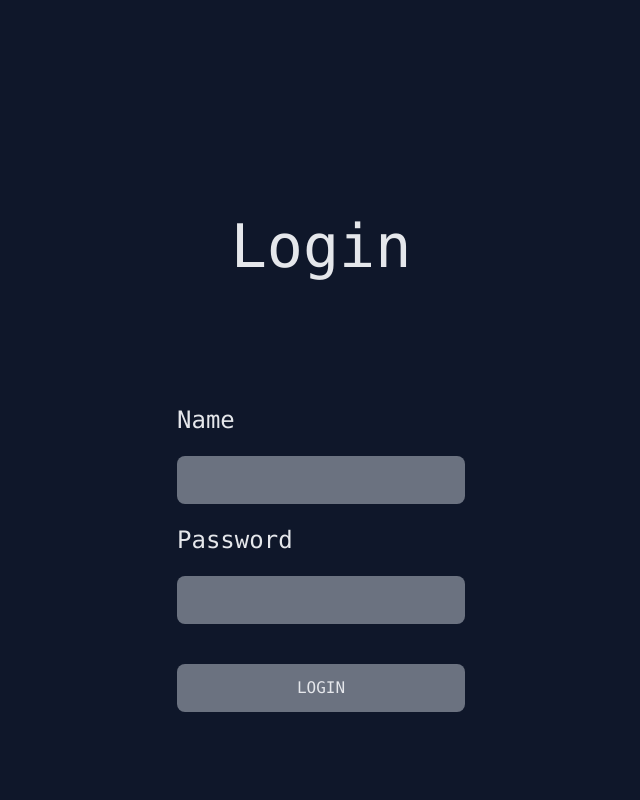
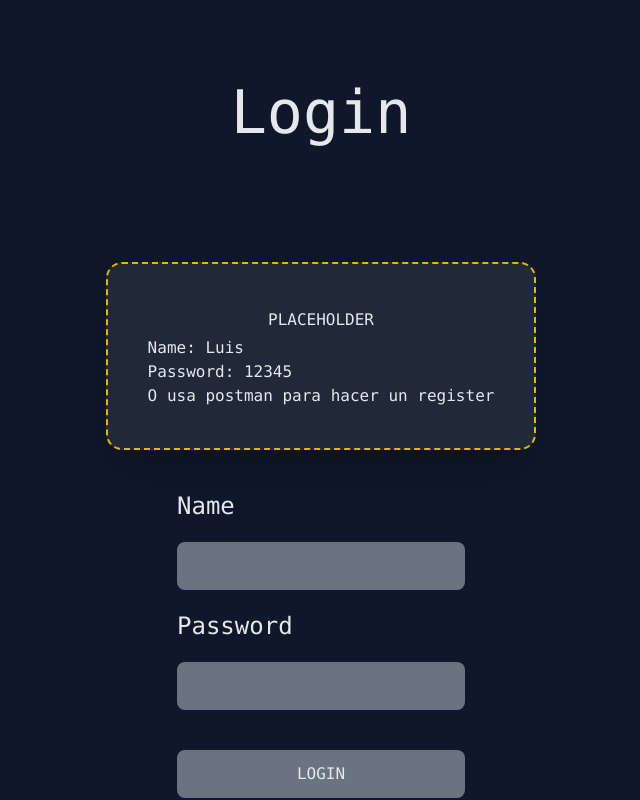
Before and after one commit to luisherreralg/202210-W7CH5-luis-herrera-FRONT, a React (Create React App) app: page /login in a window 1280 px wide. Shown: the whole page, without its empty margins (319-959 px from the left). Built offline with nearby package versions, Linux system fonts and the light colour scheme; no server answers.

Commit message:
🚧 Updated login

```diff
--- a/src/features/login/page/login.tsx
+++ b/src/features/login/page/login.tsx
@@ -1,36 +1,83 @@
-import { Link } from 'react-router-dom';
+import { SyntheticEvent, useState } from 'react';
+import { UserRepository } from '../../../infrastructure/services/login.repository';
 
 function Login() {
+    const userServices = new UserRepository();
+
+    if (localStorage.getItem('token')) {
+        window.location.href = '/robots';
+    }
+
+    const initialState = {
+        name: '',
+        passwd: '',
+    };
+    const [formState, setFormState] = useState(initialState);
+
+    const handleInput = (ev: SyntheticEvent) => {
+        const element = ev.target as HTMLFormElement;
+        setFormState({ ...formState, [element.name]: element.value });
+    };
+
+    const handleClick = async (ev: SyntheticEvent) => {
+        ev.preventDefault();
+
+        console.log(formState);
+        const user = await userServices.login(formState);
+
+        setFormState(initialState);
+        if (user) {
+            window.location.href = '/robots';
+            localStorage.setItem('token', user.token);
+        }
+    };
+
     return (
         <>
             <div
                 className="h-screen flex flex-col
             items-center justify-center"
             >
-                <h3 className="text-6xl m-32">Login</h3>
+                <h3 className="text-6xl m-20">Login</h3>
+                <div className="bg-gray-800 p-10 rounded-2xl my-10 border-yellow-500 border-2 border-dashed shadow-2xl">
+                    <p className="p-1 text-center">PLACEHOLDER</p>
+                    <p>Name: Luis</p>
+                    <p>Password: 12345</p>
+                    <p>O usa postman para hacer un register</p>
+                </div>
                 <div className="flex flex-col gap-10">
-                    <form className="flex flex-col gap-5 ">
+                    <form className="flex flex-col gap-5">
                         <label className="text-2xl">Name</label>
                         <input
                             className="bg-gray-500 w-72 h-12 rounded-lg  hover:bg-zinc-900"
                             type="text"
+                            name="name"
+                            aria-label="Name"
+                            value={formState.name}
+                            onInput={handleInput}
                             required
                         />
                         <label className="text-2xl">Password</label>
                         <input
                             className="bg-gray-500 w-72 h-12 rounded-lg  hover:bg-zinc-900"
                             type="password"
+                            name="passwd"
+                            aria-label="Password"
+                            value={formState.passwd}
+                            onInput={handleInput}
                             required
                         />
                     </form>
-                    <Link to="/robots">
-                        <button className="bg-gray-500 w-72 h-12 rounded-lg  hover:bg-zinc-900">
-                            LOGIN
-                        </button>
-                    </Link>
+                    <button
+                        className="bg-gray-500 w-72 h-12 rounded-lg  hover:bg-zinc-900"
+                        onClick={handleClick}
+                    >
+                        LOGIN
+                    </button>
                 </div>
             </div>
         </>
     );
 }
+
 export default Login;
--- /dev/null
+++ b/src/infrastructure/services/login.repository.ts
@@ -0,0 +1,29 @@
+import { Token } from '../types/types';
+
+export class UserRepository {
+    url: string;
+    constructor() {
+        this.url = process.env.REACT_APP_URL_LOGIN as string;
+    }
+
+    createError(response: Response) {
+        const message = `Error ${response.status}: ${response.statusText}`;
+        const error = new Error(message);
+        error.name = 'HTTPError';
+        return error;
+    }
+
+    // eslint-disable-next-line @typescript-eslint/no-explicit-any
+    login(data: any): Promise<Token> {
+        return fetch(this.url, {
+            method: 'POST',
+            body: JSON.stringify(data),
+            headers: {
+                'content-type': 'application/json',
+            },
+        }).then((response) => {
+            if (response.ok) return response.json();
+            throw this.createError(response);
+        });
+    }
+}
--- a/src/infrastructure/types/types.ts
+++ b/src/infrastructure/types/types.ts
@@ -19,3 +19,7 @@ export type ProtoRobot = {
     endurance: number;
     creationDate: string;
 };
+
+export type Token = {
+    token: string;
+};
```
